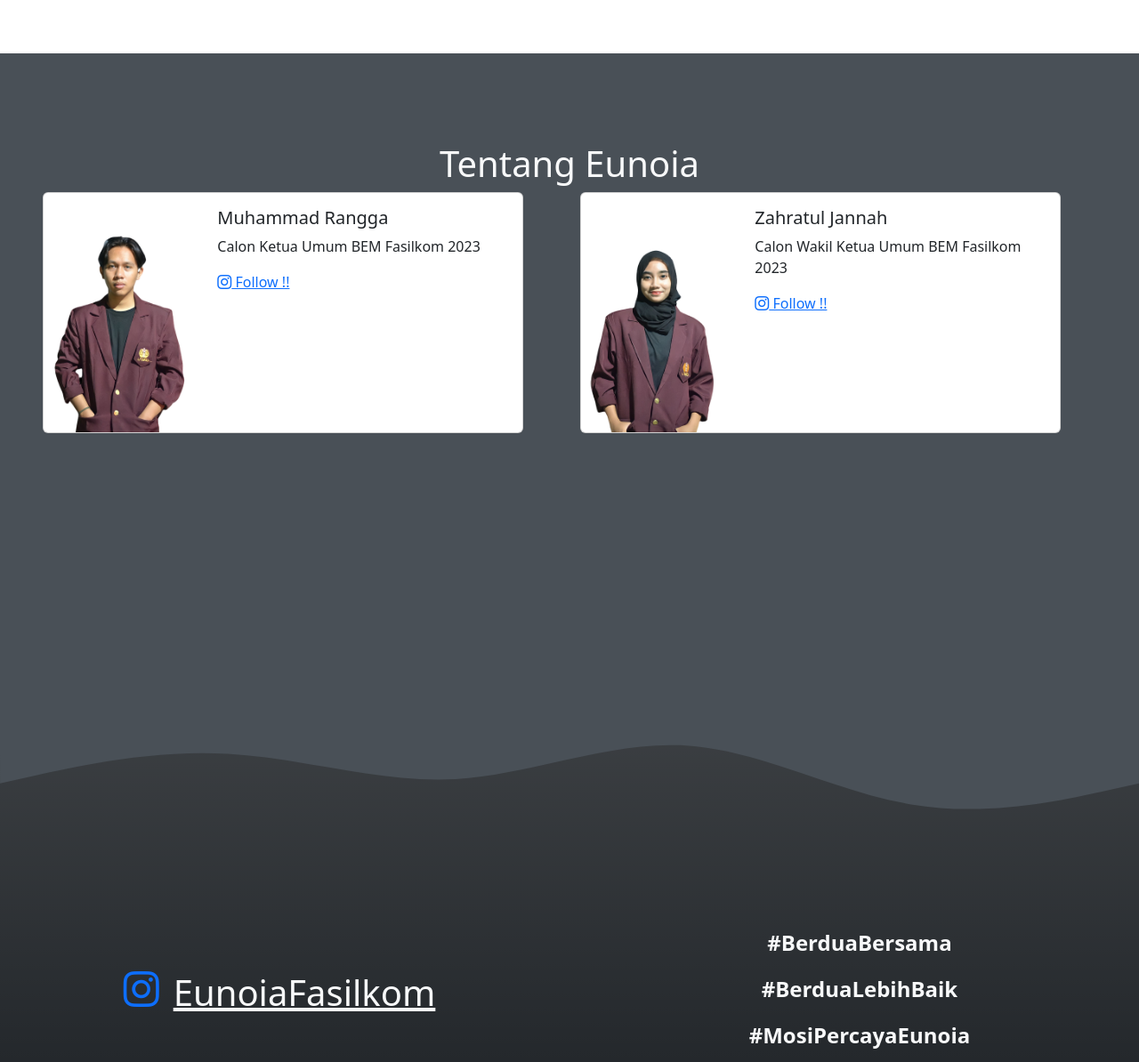
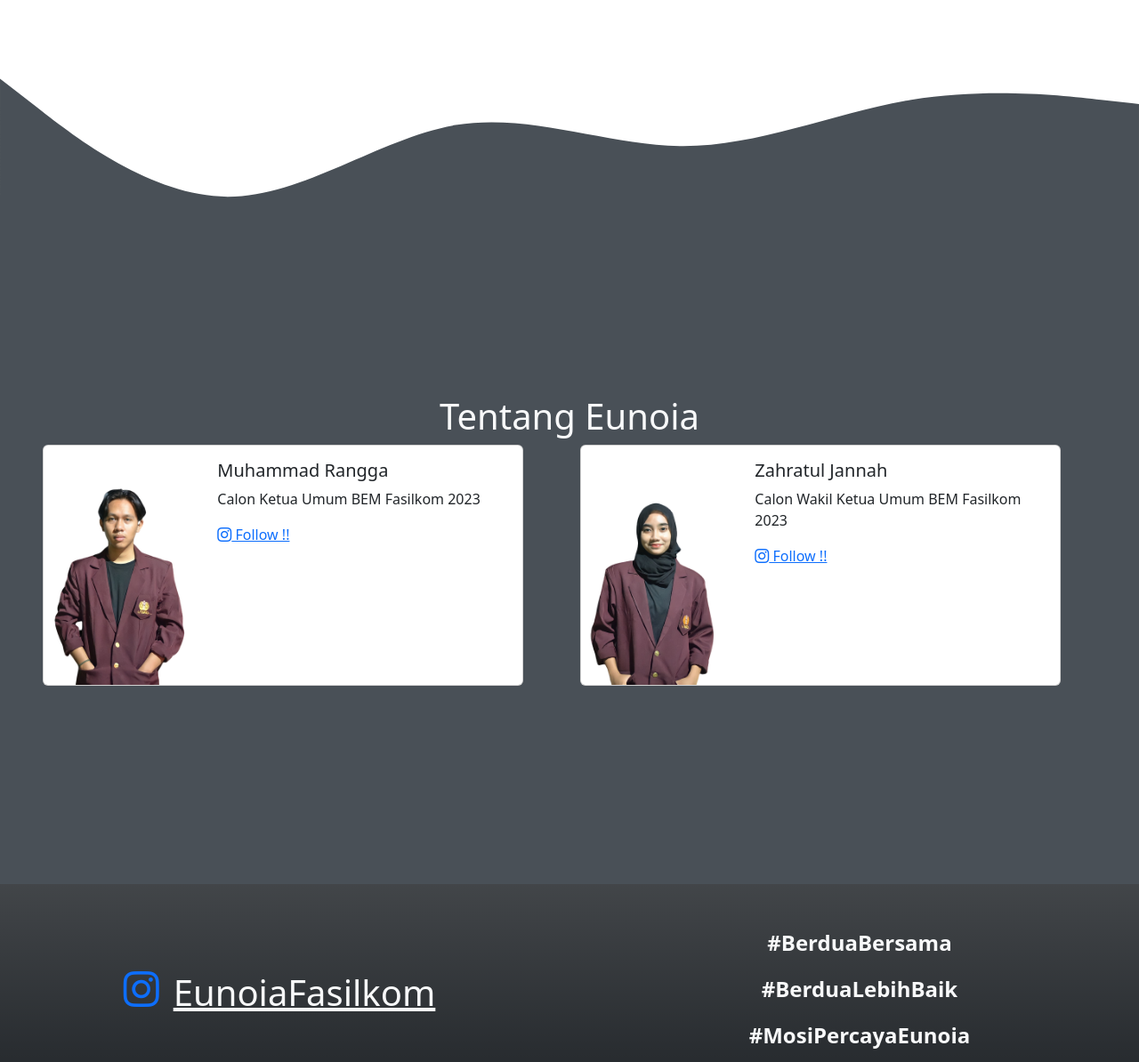
Before and after one commit to Vitoo12/Eunoia, a website built with webpack: page src/index.html in a window 1280 px wide. Shown: the part 1938-3132 px from the top of the page at 89% size. Built offline with nearby package versions, Linux system fonts and the light colour scheme.

Commit message:
redesign lagi 5

```diff
--- a/src/index.html
+++ b/src/index.html
@@ -84,7 +84,11 @@
           </div>
         </div>
       </div>
-
+      <svg xmlns="http://www.w3.org/2000/svg" viewBox="0 0 1440 320">
+        <path fill="#495057" fill-opacity="1"
+          d="M0,32L48,69.3C96,107,192,181,288,181.3C384,181,480,107,576,90.7C672,75,768,117,864,117.3C960,117,1056,75,1152,58.7C1248,43,1344,53,1392,58.7L1440,64L1440,320L1392,320C1344,320,1248,320,1152,320C1056,320,960,320,864,320C768,320,672,320,576,320C480,320,384,320,288,320C192,320,96,320,48,320L0,320Z">
+        </path>
+      </svg>
       <div class="background-color text-light ps-5 pb-5 pe-5" style="padding-top:100px; min-height:650px;" id="about">
         <center>
           <h1>Tentang Eunoia</h1>
@@ -131,11 +135,6 @@
   <footer>
     <div class="container-expand-lg">
       <div class="row bg-dark bg-gradient text-light">
-        <svg xmlns="http://www.w3.org/2000/svg" viewBox="0 0 1440 320">
-          <path fill="#495057" fill-opacity="1"
-            d="M0,192L48,181.3C96,171,192,149,288,154.7C384,160,480,192,576,186.7C672,181,768,139,864,144C960,149,1056,203,1152,218.7C1248,235,1344,213,1392,202.7L1440,192L1440,0L1392,0C1344,0,1248,0,1152,0C1056,0,960,0,864,0C768,0,672,0,576,0C480,0,384,0,288,0C192,0,96,0,48,0L0,0Z">
-          </path>
-        </svg>
         <div class="col-lg-6 d-flex p-5 justify-content-center align-items-center">
           <p class="fs-1 me-3"><a href="https://www.instagram.com/eunoiafasilkom/"><i class="bi bi-instagram"></i></a>
           </p>
```
